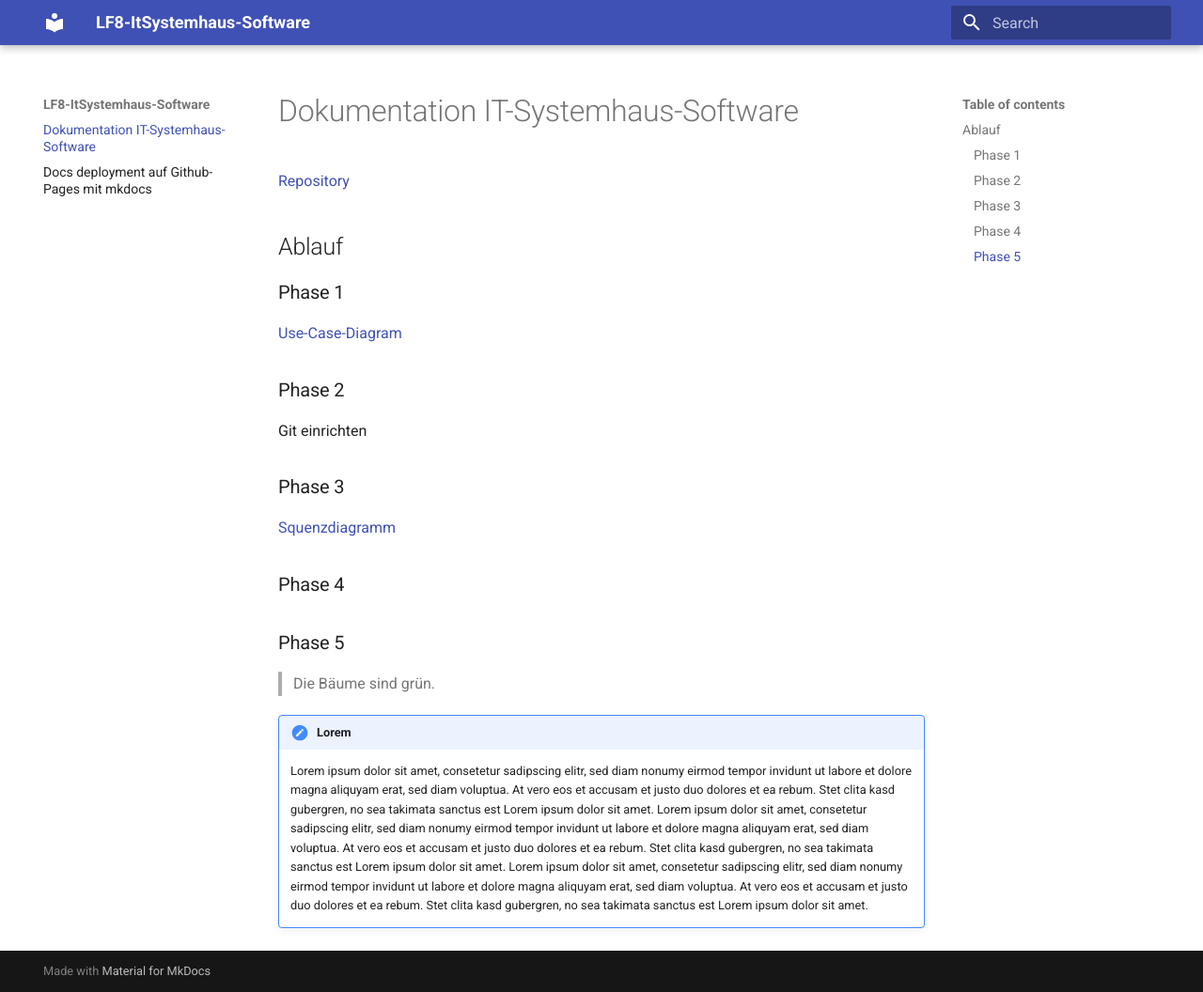
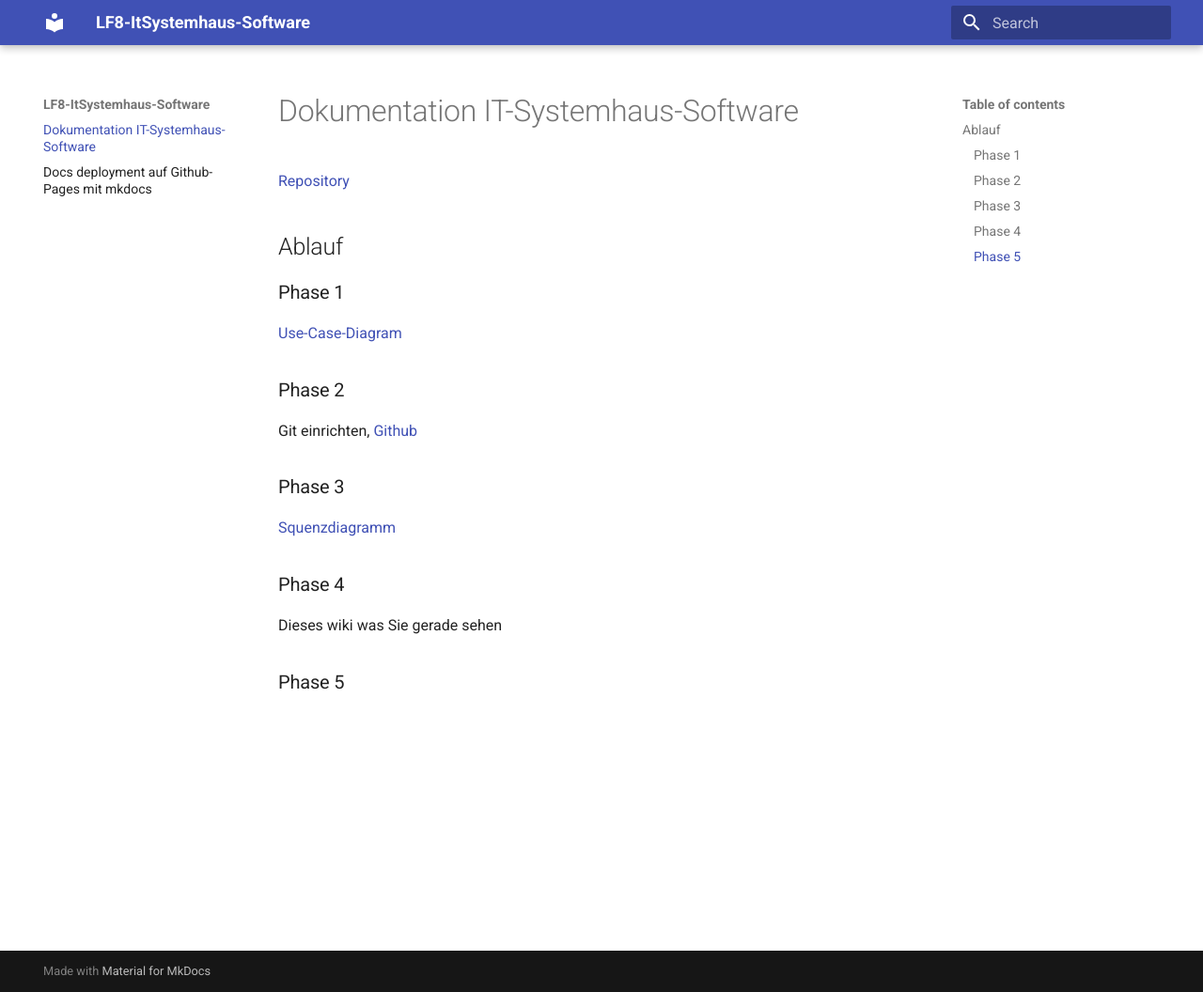
Before and after one commit to fabi321/lf8-itsystemhaus-software, an MkDocs documentation site: the page built from docs/index.md, in a window 1280 px wide and 1056 px high. Shown: the whole window at 94% size. Built offline with MkDocs 1.6.1 and Material for MkDocs 9.7.7, drawn with Linux system fonts in a browser that asks for light colours.

Commit message:
docs aufgeräumt

```diff
--- a/docs/index.md
+++ b/docs/index.md
@@ -7,13 +7,9 @@
 ### Phase 1
 [Use-Case-Diagram](https://github.com/fabi321/lf8-itsystemhaus-software/blob/main/Use-Case%20Plannung%20Phase%201.pdf)
 ### Phase 2
-Git einrichten
+Git einrichten, [Github](https://github.com/fabi321/lf8-itsystemhaus-software)
 ### Phase 3
 [Squenzdiagramm](https://github.com/fabi321/lf8-itsystemhaus-software/blob/main/Phase3_Seq.pdf)
 ### Phase 4
-
+Dieses wiki was Sie gerade sehen
 ### Phase 5
-> Die Bäume sind grün.
-
-!!! Lorem Ipsum
-	Lorem ipsum dolor sit amet, consetetur sadipscing elitr, sed diam nonumy eirmod tempor invidunt ut labore et dolore magna aliquyam erat, sed diam voluptua. At vero eos et accusam et justo duo dolores et ea rebum. Stet clita kasd gubergren, no sea takimata sanctus est Lorem ipsum dolor sit amet. Lorem ipsum dolor sit amet, consetetur sadipscing elitr, sed diam nonumy eirmod tempor invidunt ut labore et dolore magna aliquyam erat, sed diam voluptua. At vero eos et accusam et justo duo dolores et ea rebum. Stet clita kasd gubergren, no sea takimata sanctus est Lorem ipsum dolor sit amet. Lorem ipsum dolor sit amet, consetetur sadipscing elitr, sed diam nonumy eirmod tempor invidunt ut labore et dolore magna aliquyam erat, sed diam voluptua. At vero eos et accusam et justo duo dolores et ea rebum. Stet clita kasd gubergren, no sea takimata sanctus est Lorem ipsum dolor sit amet.
```
